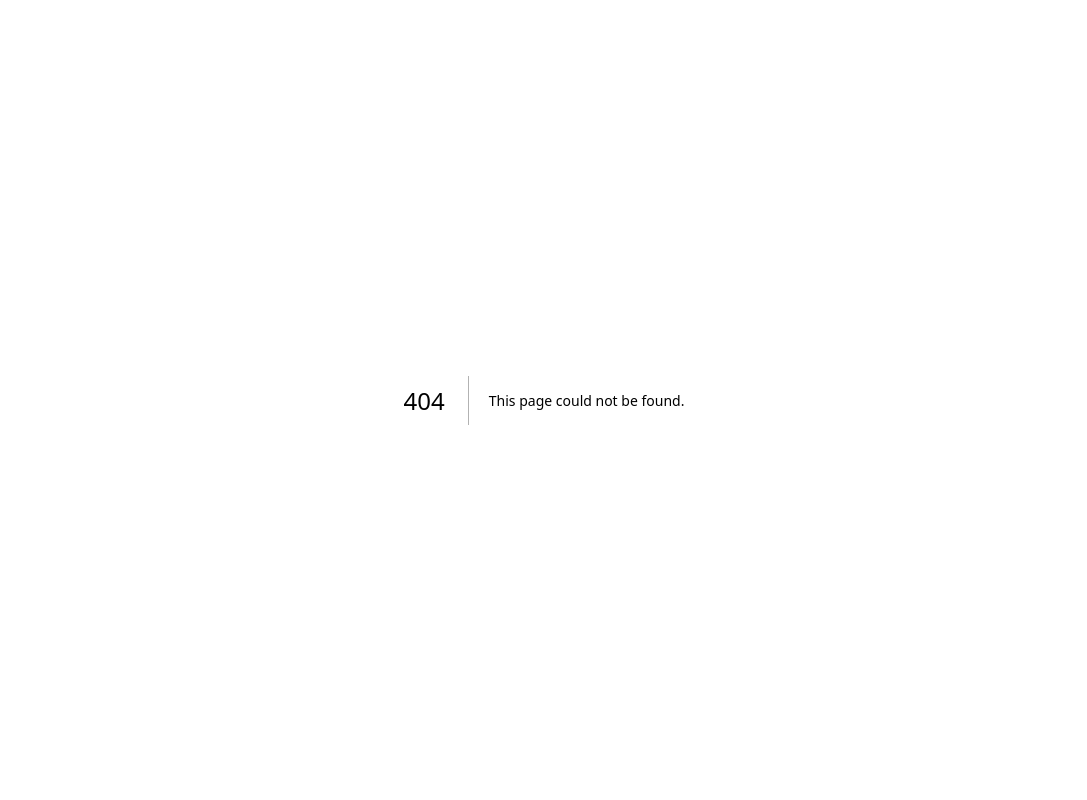
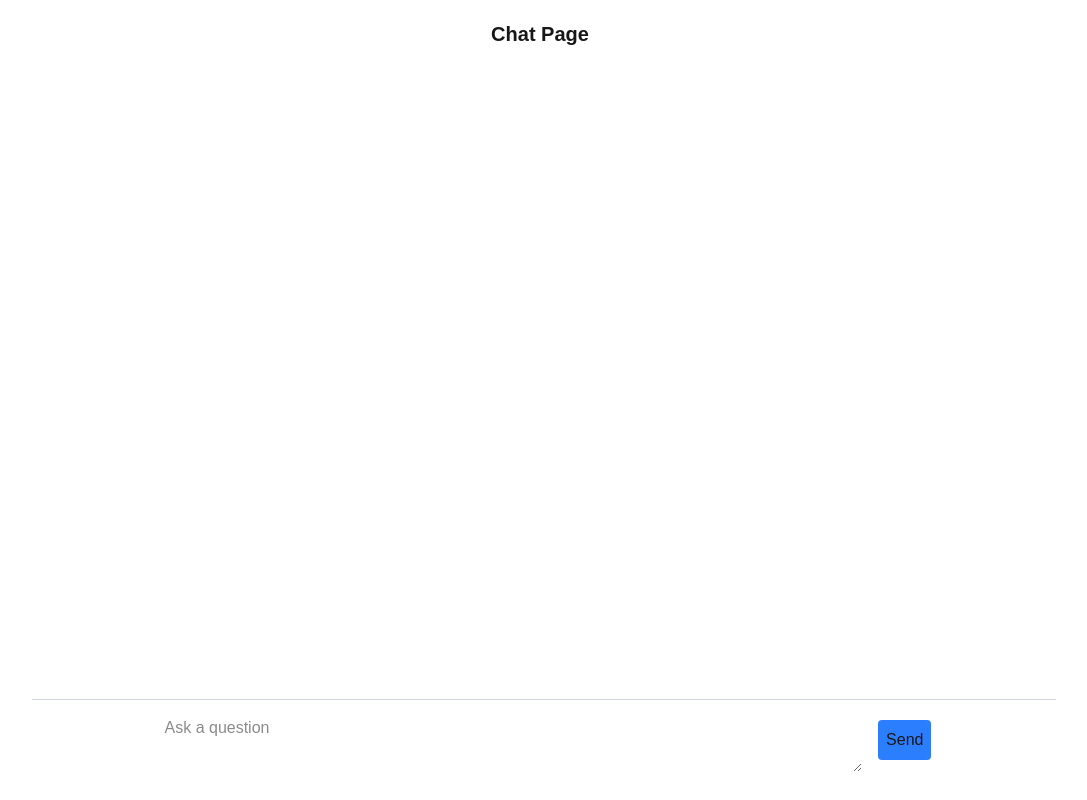
Before and after one commit to Shruthikshetty/ai-sdk-example, a Next.js app: page /ui/chat in a window 1280 px wide. Before the commit this address had no page. Shown: the whole page, without its empty margins (96-1183 px from the left). Built offline with nearby package versions, Linux system fonts and the light colour scheme.

Commit message:
complete chat  page

```diff
--- /dev/null
+++ b/src/app/api/chat/route.ts
@@ -0,0 +1,47 @@
+import { UIMessage, streamText, convertToModelMessages } from "ai";
+import openRouter from "@/app/config/open-router.config";
+
+export async function POST(req: Request) {
+  // destructure messages from request body
+  const {
+    messages = [],
+  }: {
+    messages: UIMessage[];
+  } = await req.json();
+
+  if (messages.length === 0) {
+    return Response.json(
+      {
+        error: "at least one message is required",
+      },
+      {
+        status: 400,
+      },
+    );
+  }
+
+  try {
+    // stream the response from ai model
+    const result = streamText({
+      model: openRouter.chat("openai/gpt-4.1-nano"),
+      messages: await convertToModelMessages(messages),
+    });
+    // log the token usage
+    result.usage.then((usage) => {
+      console.log("token usage ----->", {
+        messageCount: messages.length,
+        inputTokens: usage.inputTokens,
+        outputTokens: usage.outputTokens,
+        totalTokens: usage.totalTokens,
+      });
+    });
+
+    return result.toUIMessageStreamResponse();
+  } catch (error) {
+    return Response.json(
+      // eslint-disable-next-line @typescript-eslint/no-explicit-any
+      { error: (error as any)?.messages ?? "Something went wrong" },
+      { status: 500 },
+    );
+  }
+}
--- a/src/app/globals.css
+++ b/src/app/globals.css
@@ -30,4 +30,9 @@ body {
     scrollbar-width: thin;
     scrollbar-color: #9ca3af transparent;
   }
+
+  .thin-scroll {
+    scrollbar-width: thin;
+    scrollbar-color: #9ca3af transparent;
+  }
 }
--- a/src/app/page.tsx
+++ b/src/app/page.tsx
@@ -10,8 +10,13 @@ const links = [
     href: "/ui/stream",
     label: "2.Chat app with streaming",
   },
+  {
+    href: "/ui/chat",
+    label: "3.Chat app with chat history",
+  },
 ];
 
+// main landing screen
 export default function Home() {
   return (
     <div className="flex h-screen w-screen p-10 flex-col">
--- /dev/null
+++ b/src/app/ui/chat/page.tsx
@@ -0,0 +1,88 @@
+"use client";
+import ErrorMessage from "@/components/error-message";
+import Header from "@/components/header";
+import PageLayout from "@/components/page-layout";
+import Spinner from "@/components/spinner";
+import SubmitForm from "@/components/submit-form";
+import { UIMessage, useChat } from "@ai-sdk/react";
+
+import { useState, useRef, useEffect } from "react";
+
+export default function ChatPage() {
+  // the chat message
+  const [input, setInput] = useState("");
+  // handle chat using hook
+  const { messages, sendMessage, status, error, stop } = useChat({
+    // default api is /api/chat
+    messages: [],
+  });
+
+  const messagesEndRef = useRef<HTMLDivElement | null>(null);
+
+  const scrollToBottom = () => {
+    messagesEndRef.current?.scrollIntoView({ behavior: "smooth" });
+  };
+
+  useEffect(() => {
+    scrollToBottom();
+  }, [messages]);
+
+  // handle form submit
+  const handleFormSubmit = (e: React.SubmitEvent) => {
+    e.preventDefault();
+    sendMessage({
+      text: input,
+    });
+    // resent input message
+    setInput("");
+  };
+  return (
+    <PageLayout>
+      <div className="w-full flex-1 flex flex-col overflow-y-auto min-h-0 thin-scroll pr-2">
+        <Header>Chat Page</Header>
+        {/* chat messages */}
+        <div className="flex flex-col gap-4 w-full grow pb-4 ">
+          {messages.map((messages: UIMessage) => (
+            <div
+              key={messages.id}
+              className={`${messages.role === "user" ? "text-right " : "text-left"}`}
+            >
+              <p className="font-bold mb-2">
+                {messages.role === "user" ? "You" : "AI"}
+              </p>
+              <div>
+                {messages.parts.map((part, index) => {
+                  switch (part.type) {
+                    case "text":
+                      return (
+                        <p
+                          className="whitespace-pre-wrap"
+                          key={`${messages.id}-${index}`}
+                        >
+                          {part.text}
+                        </p>
+                      );
+                    default:
+                      return "";
+                  }
+                })}
+              </div>
+            </div>
+          ))}
+          <div ref={messagesEndRef} />
+        </div>
+      </div>
+      {/* Loading */}
+      {status === "submitted" || status === "streaming" ? <Spinner /> : null}
+      {/* Error */}
+      {error ? <ErrorMessage error={error.message} /> : null}
+      <SubmitForm
+        prompt={input}
+        setPrompt={(e) => setInput(e.target.value)}
+        isLoading={status != "ready"}
+        handleSubmit={handleFormSubmit}
+        stop={stop}
+      />
+    </PageLayout>
+  );
+}
--- a/src/app/ui/stream/page.tsx
+++ b/src/app/ui/stream/page.tsx
@@ -4,6 +4,7 @@ import { useCompletion } from "@ai-sdk/react";
 import PageLayout from "@/components/page-layout";
 import SubmitForm from "@/components/submit-form";
 import ErrorMessage from "@/components/error-message";
+import Header from "@/components/header";
 
 export default function StreamPage() {
   // hook to handle the completion with streaming
@@ -23,7 +24,7 @@ export default function StreamPage() {
   return (
     <PageLayout>
       <div>
-        <h1 className="text-xl font-bold mb-2 text-center">Stream Page</h1>
+        <Header>Stream</Header>
         {isLoading && !completion ? <p>Loading...</p> : null}
         {completion ? <p>{completion}</p> : null}
         {error ? <ErrorMessage error={error?.message} /> : null}
--- /dev/null
+++ b/src/components/header.tsx
@@ -0,0 +1,3 @@
+export default function Header({ children }: { children: React.ReactNode }) {
+  return <h1 className="text-xl font-bold mb-2 text-center">{children}</h1>;
+}
--- a/src/components/page-layout.tsx
+++ b/src/components/page-layout.tsx
@@ -4,7 +4,7 @@ export default function PageLayout({
   children: React.ReactNode;
 }) {
   return (
-    <div className="flex flex-col h-screen w-full items-center justify-between px-[10%] py-5">
+    <div className="flex flex-col h-screen w-full items-center justify-between px-[10%] py-5 ">
       {children}
     </div>
   );
--- /dev/null
+++ b/src/components/spinner.tsx
@@ -0,0 +1,7 @@
+export default function Spinner() {
+  return (
+    <div className="flex items-center justify-center">
+      <div className="animate-spin rounded-full h-32 w-32 border-b-2 border-gray-900"></div>
+    </div>
+  );
+}
```
Also changed, not shown: 1 other file (tests, documents, lock files or other folders).
